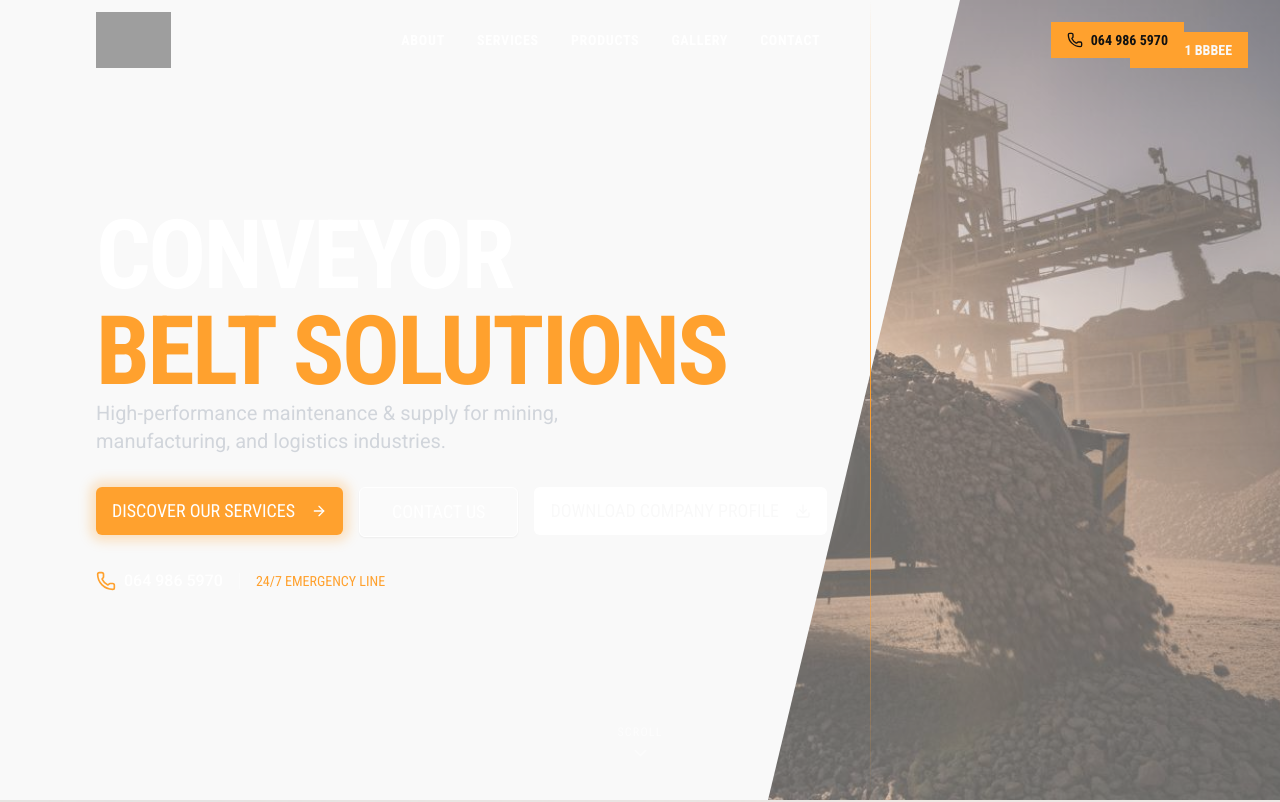
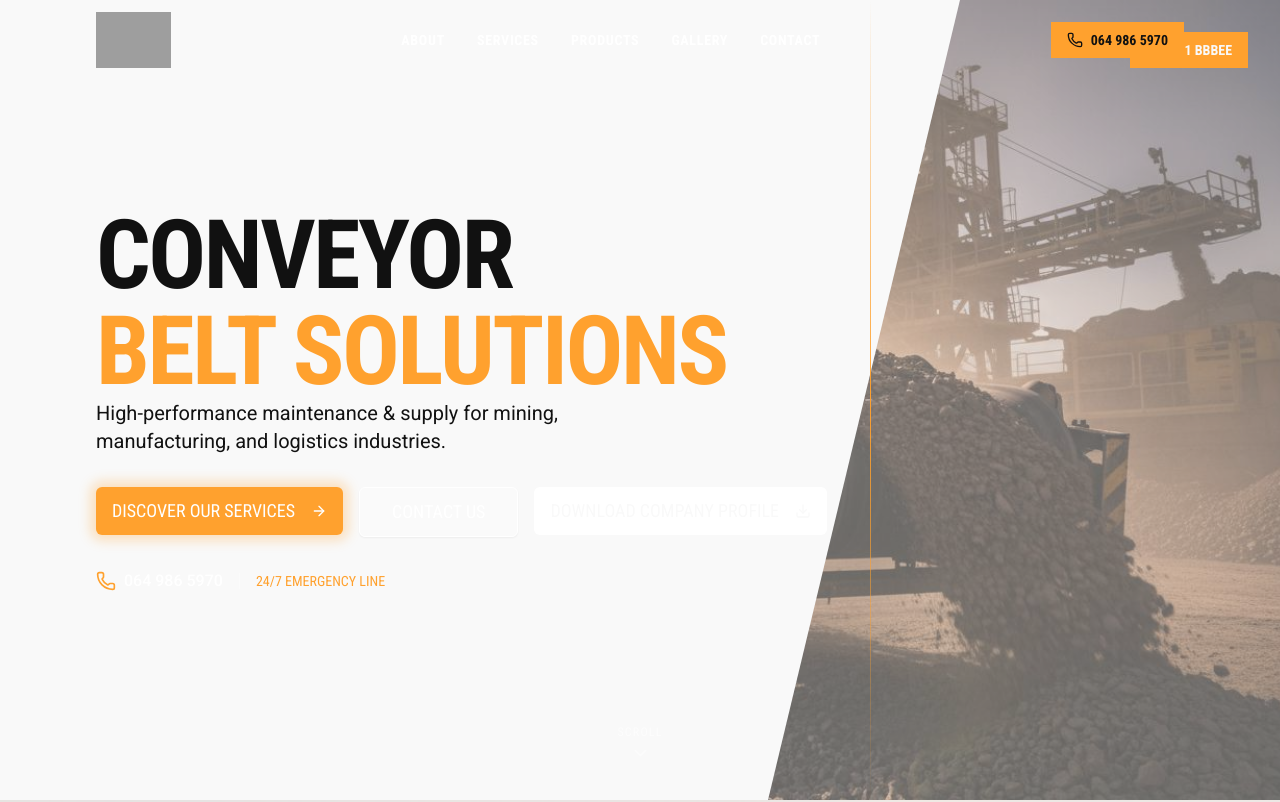
Before and after one commit to Tobi1ff/converyortrack, a React (Vite) app: page / in a window 1280 px wide. Shown: the top 802 px of the page. Built offline with nearby package versions, Linux system fonts and the light colour scheme; grey boxes are pictures that could not be loaded.

Commit message:
style: make hero headings black for readability

```diff
--- a/src/sections/Hero.tsx
+++ b/src/sections/Hero.tsx
@@ -70,7 +70,7 @@ export function Hero() {
 
             {/* Heading */}
             <h1
-              className={`font-condensed text-5xl sm:text-6xl lg:text-7xl xl:text-8xl font-bold text-white leading-none tracking-tight transition-all duration-1000 ${
+              className={`font-condensed text-5xl sm:text-6xl lg:text-7xl xl:text-8xl font-bold text-brand-dark leading-none tracking-tight transition-all duration-1000 ${
                 isLoaded ? 'translate-y-0 opacity-100' : 'translate-y-full opacity-0'
               }`}
               style={{ transitionDelay: '0.2s' }}
@@ -87,7 +87,7 @@ export function Hero() {
             </h1>
 
             <p
-              className={`text-lg sm:text-xl text-gray-300 mb-8 max-w-lg transition-all duration-800 ${
+              className={`text-lg sm:text-xl text-brand-dark mb-8 max-w-lg transition-all duration-800 ${
                 isLoaded ? 'translate-y-0 opacity-100' : 'translate-y-8 opacity-0'
               }`}
               style={{ transitionDelay: '0.6s' }}
```
